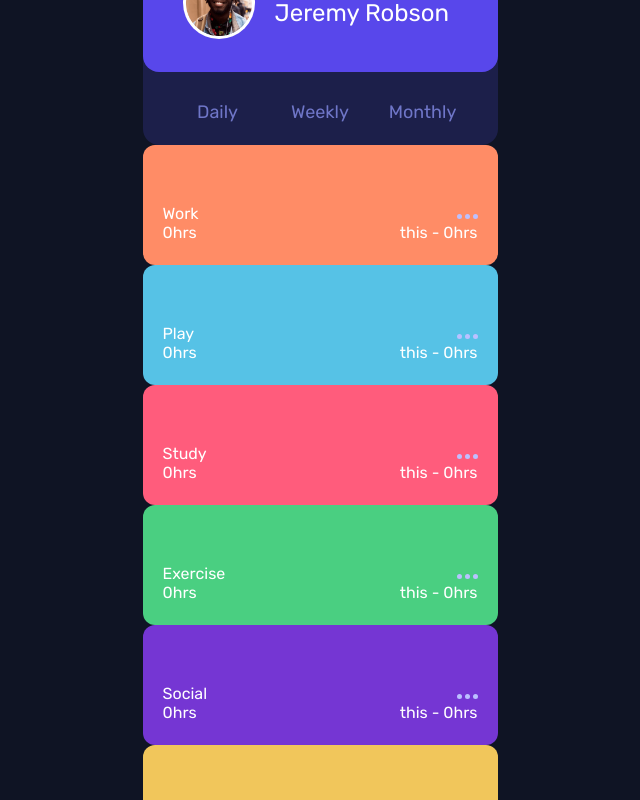
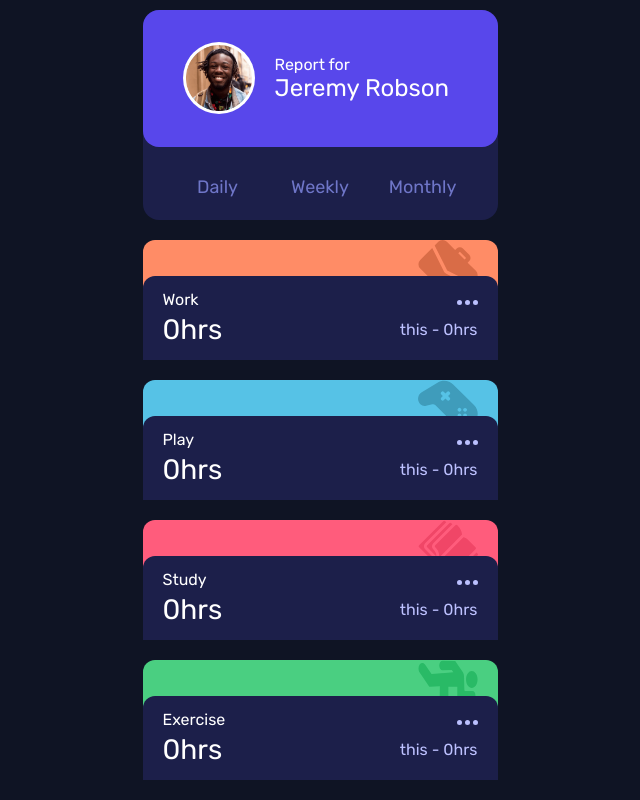
Before and after one commit to DicksenT/time-tracking, a React (Vite) app: page / in a window 1280 px wide. Shown: the top 800 px of the page, without its empty margins (320-960 px from the left). Built offline with nearby package versions, Linux system fonts and the light colour scheme.

Commit message:
applying img

```diff
--- a/data.json
+++ b/data.json
@@ -15,7 +15,8 @@
         "previous": 128
       }
     },
-    "color": "hsl(15, 100%, 70%)"
+    "color": "hsl(15, 100%, 70%)",
+    "img": "./src/images/icon-work.svg"
   },
   {
     "title": "Play",
@@ -33,7 +34,8 @@
         "previous": 29
       }
     },
-    "color": "hsl(195, 74%, 62%)"
+    "color": "hsl(195, 74%, 62%)",
+    "img": "./src/images/icon-play.svg"
   },
   {
     "title": "Study",
@@ -51,7 +53,8 @@
         "previous": 19
       }
     },
-    "color": "hsl(348, 100%, 68%)"
+    "color": "hsl(348, 100%, 68%)",
+    "img": "./src/images/icon-study.svg"
   },
   {
     "title": "Exercise",
@@ -69,7 +72,8 @@
         "previous": 18
       }
     },
-    "color": "hsl(145, 58%, 55%)"
+    "color": "hsl(145, 58%, 55%)",
+    "img": "./src/images/icon-exercise.svg"
   },
   {
     "title": "Social",
@@ -87,7 +91,8 @@
         "previous": 23
       }
     },
-    "color": "hsl(264, 64%, 52%)"
+    "color": "hsl(264, 64%, 52%)",
+    "img": "./src/images/icon-social.svg"
   },
   {
     "title": "Self Care",
@@ -105,6 +110,7 @@
         "previous": 11
       }
     },
-    "color": "hsl(43, 84%, 65%)"
+    "color": "hsl(43, 84%, 65%)",
+    "img": "./src/images/icon-self-care.svg"
   }
 ]
--- a/src/index.css
+++ b/src/index.css
@@ -14,7 +14,7 @@ body{
   justify-content: center;
   background-color: hsl(226, 43%, 10%);
   flex-direction: column;
-  height: 100dvh;
+
   color: white;
 }
 main{
@@ -26,7 +26,7 @@ main{
   height: 210px;
   background-color: hsl(235, 46%, 20%);
   border-radius: 16px;
-
+  margin-bottom: 20px;
 }
 li{
   list-style: none;
@@ -76,10 +76,18 @@ li{
 .active{
   color: white !important;
 }
+.track-lists{
+  display: flex;
+  align-items: center;
+  justify-content: center;
+  flex-direction: column;
+  gap: 20px;
+}
 .track{
-  background-color: hsl(235, 46%, 20%);
   border-radius: 12px;
   height: 120px;
+  width: 100%;
+  position: relative;
 }
 .top-img-container{
   height: 30%;
@@ -90,12 +98,16 @@ li{
   border-top-right-radius: 12px;
 }
 .info{
-  padding: 12px 20px;
+  padding: 20px;
   display: flex;
   justify-content: center;
   flex-direction: column;
   height: 70%;
-
+  gap: 4px;
+  background-color: hsl(235, 46%, 20%);
+  z-index: 99;
+  position: absolute;
+  width: 100%;
 }
 .headline,
 .time{
@@ -103,3 +115,19 @@ li{
   align-items: center;
   justify-content: space-between;
 }
+.now{
+  font-size: 28px;
+}
+.top-img-container{
+  text-align: end;
+  padding: 0 20px;
+}
+.top-img-container img{
+  width: 60px;
+  height: 60px;
+
+  z-index: -1;
+}
+.time p{
+  color: hsl(236, 100%, 87%);
+}
```
